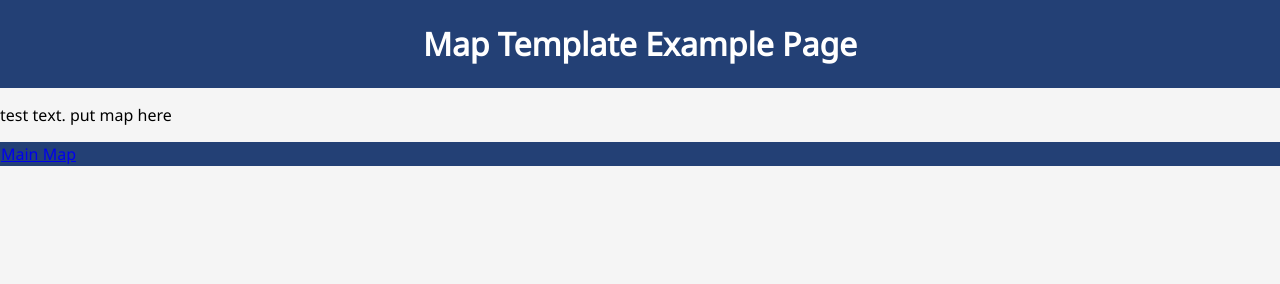
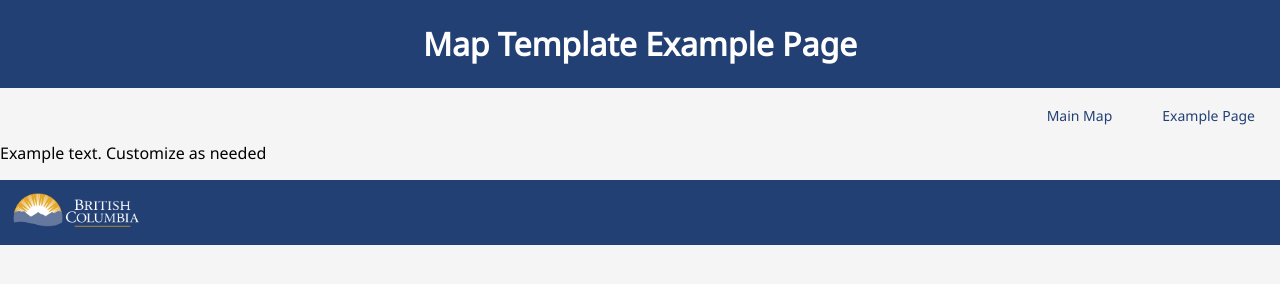
Before and after one commit to emarmitage/open-source-maps, a website: page example_page.html in a window 1280 px wide. Drawn offline with Linux system fonts and the light colour scheme; files whose address does not match are found by name.

Commit message:
added both page links to menu

```diff
--- a/example_page.html
+++ b/example_page.html
@@ -17,12 +17,17 @@
             <h1>Map Template Example Page</h1>
         </header>
 
-        <p>test text. put map here</p>
+        <!-- Menu Bar -->
+        <menu>
+            <li><a href="./index.html">Main Map</a></li>
+            <li><a href="./example_page.html">Example Page</a></li>
+        </menu>
+
+        <p>Example text. Customize as needed</p>
 
         <footer>
-            <nav>
-                <a href="./index.html">Main Map</a>
-            </nav>
+            <!-- BC Gov logo -->
+            <img src="public/images/BCID_H_rgb_rev.png" alt="BC Government Logo" style="width:150px", height="auto"/>
         </footer>
     </body>
 </html>
```
Also changed, not shown: index.html (+1 -0 lines).
